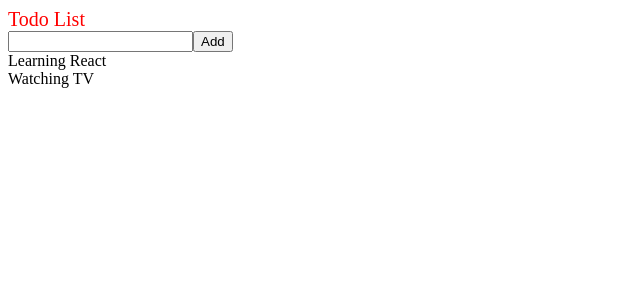
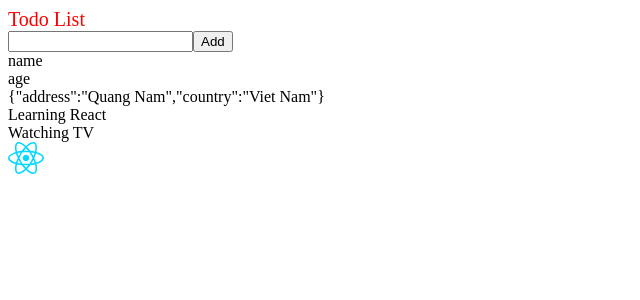
Before and after one commit to k22lhquyy/react-vite, a React (Vite) app: page / in a window 1280 px wide. Shown: the top 300 px of the page, without its empty margins (0-640 px from the left). Built offline with nearby package versions, Linux system fonts and the light colour scheme.

Commit message:
video 36

```diff
--- a/src/App.jsx
+++ b/src/App.jsx
@@ -1,13 +1,33 @@
 import './component/todo/todo.css'
 import TodoData from './component/todo/TodoData';
 import TodoForm from './component/todo/TodoForm';
+import TodoLogo from './assets/react.svg'
 
 const App = () => {
+
+  const name = "quyle"
+  const age = "25"
+  const data = {
+    address: "Quang Nam",
+    country: "Viet Nam"
+  }
+
+  // const hander = () => {
+  //   alert("Click me");
+  // }
+
   return (
     <div className="todo-container">
       <div className="todo-title">Todo List</div>
       <TodoForm/>
-      <TodoData/>
+      <TodoData
+        name={name}
+        age={age}
+        data={data}
+      />
+      <div>
+        <img src={TodoLogo} alt="" />
+      </div>
     </div>
   );
 }
--- a/src/component/todo/TodoData.jsx
+++ b/src/component/todo/TodoData.jsx
@@ -1,7 +1,11 @@
 
-const TodoData = () => {
+const TodoData = (props) => {
+    const {name, age, data} = props;
     return (
         <div className='todo-data'>
+            <div>name</div>
+            <div>age</div>
+            <div>{JSON.stringify(data)}</div>
             <div>Learning React</div>
             <div>Watching TV</div>
         </div>
--- a/src/component/todo/TodoForm.jsx
+++ b/src/component/todo/TodoForm.jsx
@@ -1,8 +1,22 @@
-const TodoForm = () => {
+const TodoForm = (props) => {
+
+    const handleChange = (name) => {
+        console.log(name)
+    }
+
+    const handleClick = () => {
+        alert("tôi đã click");
+    }
+
     return (
         <div>
-            <input type="text" />
-            <button>Add</button>
+            <input type="text"
+                onChange={(event) => handleChange(event.target.value)}
+            />
+            <button
+                style={{cursor: "pointer"}}
+                onClick={handleClick}
+            >Add</button>
         </div>
     );
 }
```
